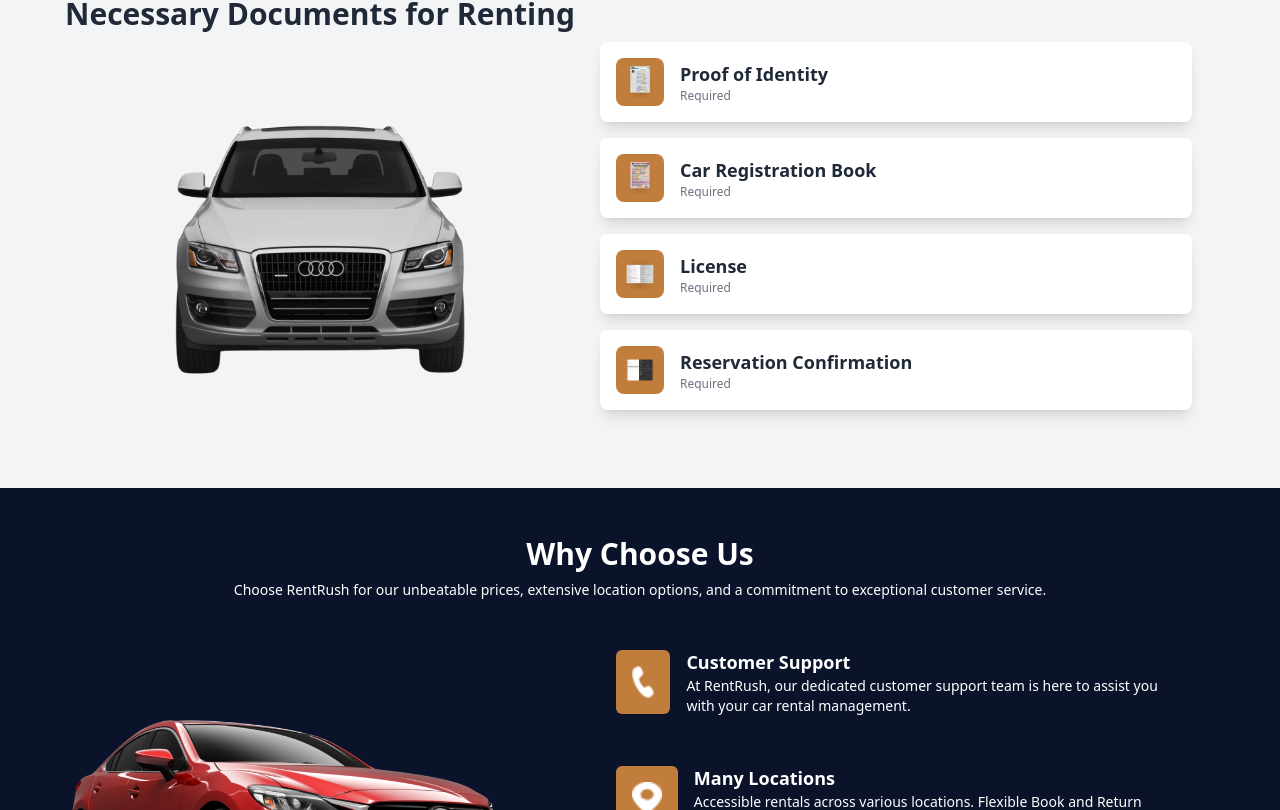
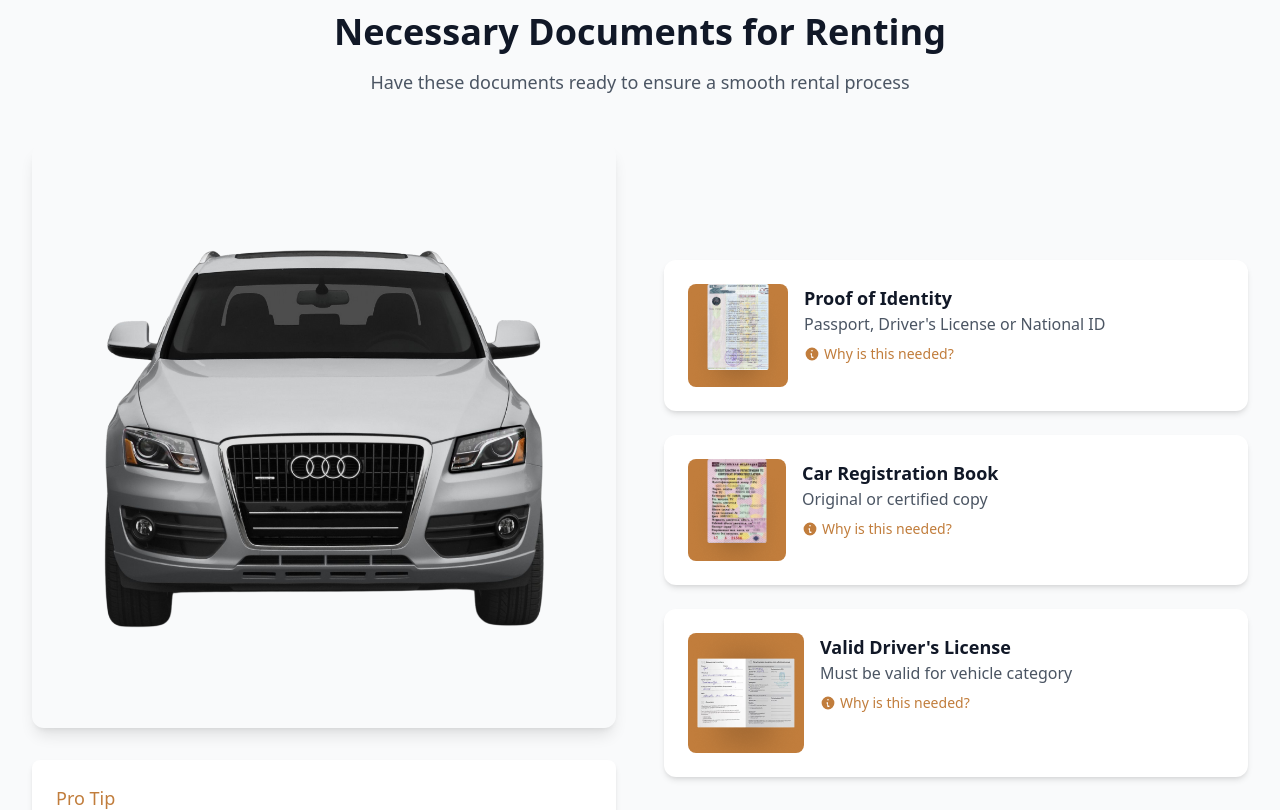
Before and after one commit to DevFawadKhan/RentRush-Front, a React (Vite) app: page / in a window 1280 px wide. Shown: the part 1470-2280 px from the top of the page. Built offline with nearby package versions, Linux system fonts and the light colour scheme.

Commit message:
update details

```diff
--- a/src/components/Detail.jsx
+++ b/src/components/Detail.jsx
@@ -5,53 +5,69 @@ function Detail() {
   const items = [
     {
       title: "Proof of Identity",
-      requirements: "Required",
+      requirements: "Passport, Driver's License or National ID",
       img: "img1",
+      tip: "Required for age verification and identity confirmation"
     },
     {
       title: "Car Registration Book",
-      requirements: "Required",
+      requirements: "Original or certified copy",
       img: "img2",
+      tip: "Verifies vehicle ownership and legal status"
     },
     {
-      title: "License",
-      requirements: "Required",
+      title: "Valid Driver's License",
+      requirements: "Must be valid for vehicle category",
       img: "img5",
+      tip: "International licenses accepted with translation"
     },
-    {
-      title: "Reservation Confirmation",
-      requirements: "Required",
-      img: "img3",
-    },
+    // {
+    //   title: "Reservation Confirmation",
+    //   requirements: "Email or printed voucher",
+    //   img: "img3",
+    //   tip: "Contains your booking reference and details"
+    // },
   ];
 
   return (
-    <div className="bg-gray-100 py-12 flex flex-col lg:flex-row justify-center items-center">
-      {/* Left Section (Image and Title) */}
-      <div className="hidden lg:flex w-[40%] flex-col justify-center items-center">
-        <h1 className="text-3xl font-bold text-gray-800 mb-6 text-center">
+    <div className="bg-gray-50 py-16 px-4 sm:px-6 lg:px-8">
+      <div className="max-w-7xl mx-auto">
+        <div className="text-center mb-12">
+          <h1 className="text-3xl font-extrabold text-gray-900 sm:text-4xl">
             Necessary Documents for Renting
           </h1>
+          <p className="mt-4 text-lg text-gray-600 max-w-3xl mx-auto">
+            Have these documents ready to ensure a smooth rental process
+          </p>
+        </div>
+
+        <div className="flex flex-col lg:flex-row gap-12 items-center">
+          <div className="lg:w-1/2">
             <img
               src="/src/assets/aboutcar.png"
-          className="w-full max-w-sm"
-          alt="Car"
+              className="w-full rounded-xl shadow-lg"
+              alt="Car rental documents"
             />
+            <div className="mt-8 bg-white p-6 rounded-lg shadow-md">
+              <h3 className="text-lg font-medium text-[#C17D3C]">Pro Tip</h3>
+              <p className="mt-2 text-gray-600">
+                Scan and upload these documents in advance through our mobile app to save time at pickup!
+              </p>
+            </div>
           </div>
 
-      {/* Right Section (Cards) */}
-      <div className="w-full lg:w-[50%] flex flex-col space-y-4 px-6">
-        <h1 className="text-2xl font-bold text-gray-800 text-center lg:hidden mb-6">
-          Necessary Documents for Renting
-        </h1>
+          <div className="lg:w-1/2 space-y-6">
             {items.map((item) => (
               <DetailCard
                 key={item.img}
                 title={item.title}
                 requirement={item.requirements}
                 img={item.img}
+                tip={item.tip}
               />
             ))}
+          </div>
+        </div>
       </div>
     </div>
   );
--- a/src/components/DetailCard.jsx
+++ b/src/components/DetailCard.jsx
@@ -1,18 +1,37 @@
-import React from "react";
+import React, { useState } from "react";
+import { Tooltip } from "@mui/material";
 
-function DetailCard({ img, title, requirement }) {
+function DetailCard({ img, title, requirement, tip }) {
+  const [hovered, setHovered] = useState(false);
+
   return (
-    <div className="bg-white shadow-lg rounded-lg p-4 flex items-center space-x-4 hover:shadow-xl transition-all">
-      <div className="w-12 h-12 flex items-center justify-center bg-[#C17D3C] rounded-lg">
-        <img
-          src={`/src/assets/requirements/${img}.png`}
-          className="w-8 h-8"
-          alt={title}
-        />
-      </div>
-      <div>
-        <h2 className="text-lg font-bold text-gray-800">{title}</h2>
-        <p className="text-xs text-gray-500">{requirement}</p>
+    <div
+      className="bg-white rounded-xl shadow-md hover:shadow-xl transition-all duration-300 overflow-hidden"
+      onMouseEnter={() => setHovered(true)}
+      onMouseLeave={() => setHovered(false)}
+    >
+      <div className="p-6 flex items-start">
+        <div className={`flex-shrink-0 flex items-center justify-center h-50 w-50 rounded-lg ${hovered ? 'bg-[#A56A33]' : 'bg-[#C17D3C]'} transition-colors`}>
+          <img
+            src={`/src/assets/requirements/${img}.png`}
+            className="h-30 w-30"
+            alt={title}
+          />
+        </div>
+        <div className="ml-4">
+          <h3 className="text-lg font-bold text-gray-900">{title}</h3>
+          <p className="text-gray-600">{requirement}</p>
+          {tip && (
+            <Tooltip title={tip} arrow>
+              <span className="inline-flex items-center mt-2 text-sm text-[#C17D3C] cursor-help">
+                <svg className="w-4 h-4 mr-1" fill="currentColor" viewBox="0 0 20 20">
+                  <path fillRule="evenodd" d="M18 10a8 8 0 11-16 0 8 8 0 0116 0zm-7-4a1 1 0 11-2 0 1 1 0 012 0zM9 9a1 1 0 000 2v3a1 1 0 001 1h1a1 1 0 100-2h-1V9z" clipRule="evenodd" />
+                </svg>
+                Why is this needed?
+              </span>
+            </Tooltip>
+          )}
+        </div>
       </div>
     </div>
   );
```
Also changed, not shown: src/assets/checkmark.jpg (added), src/assets/rating.jpg (added). Lines whose indentation alone changed are shown as unchanged.
